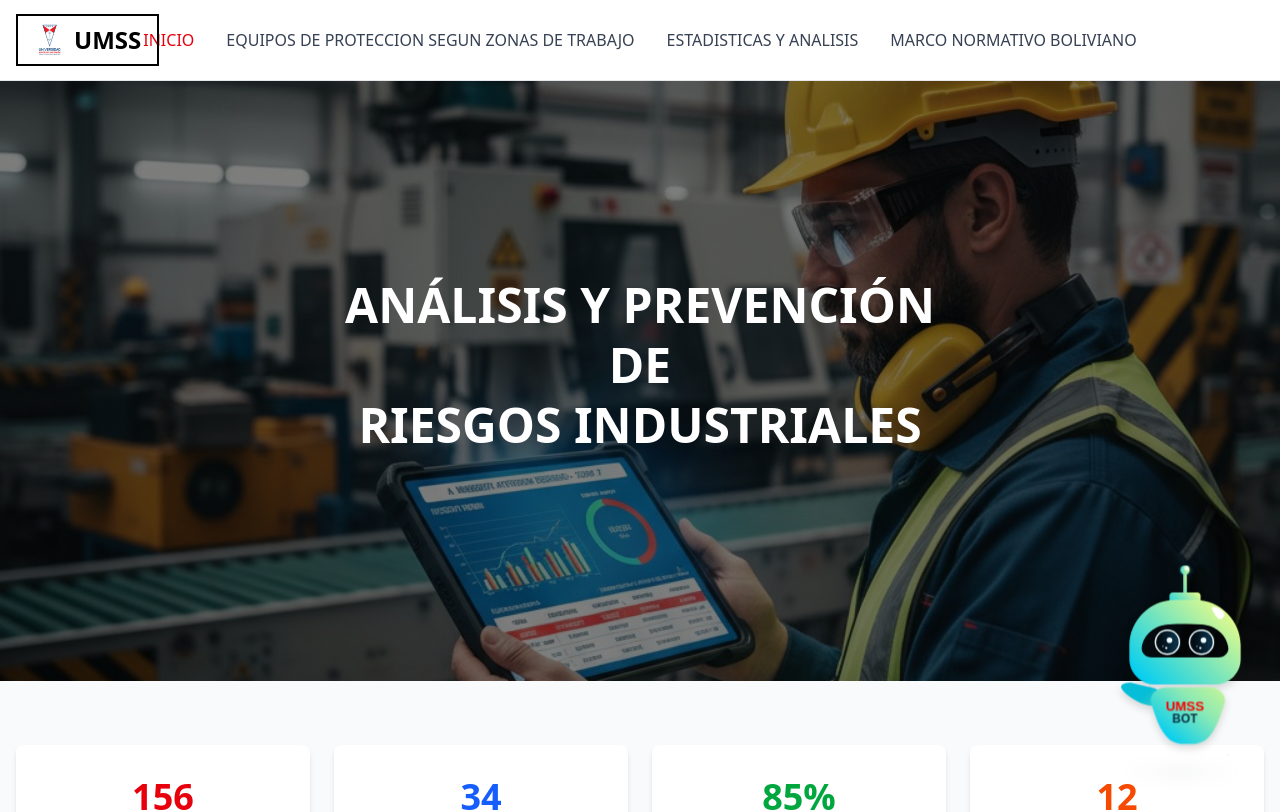
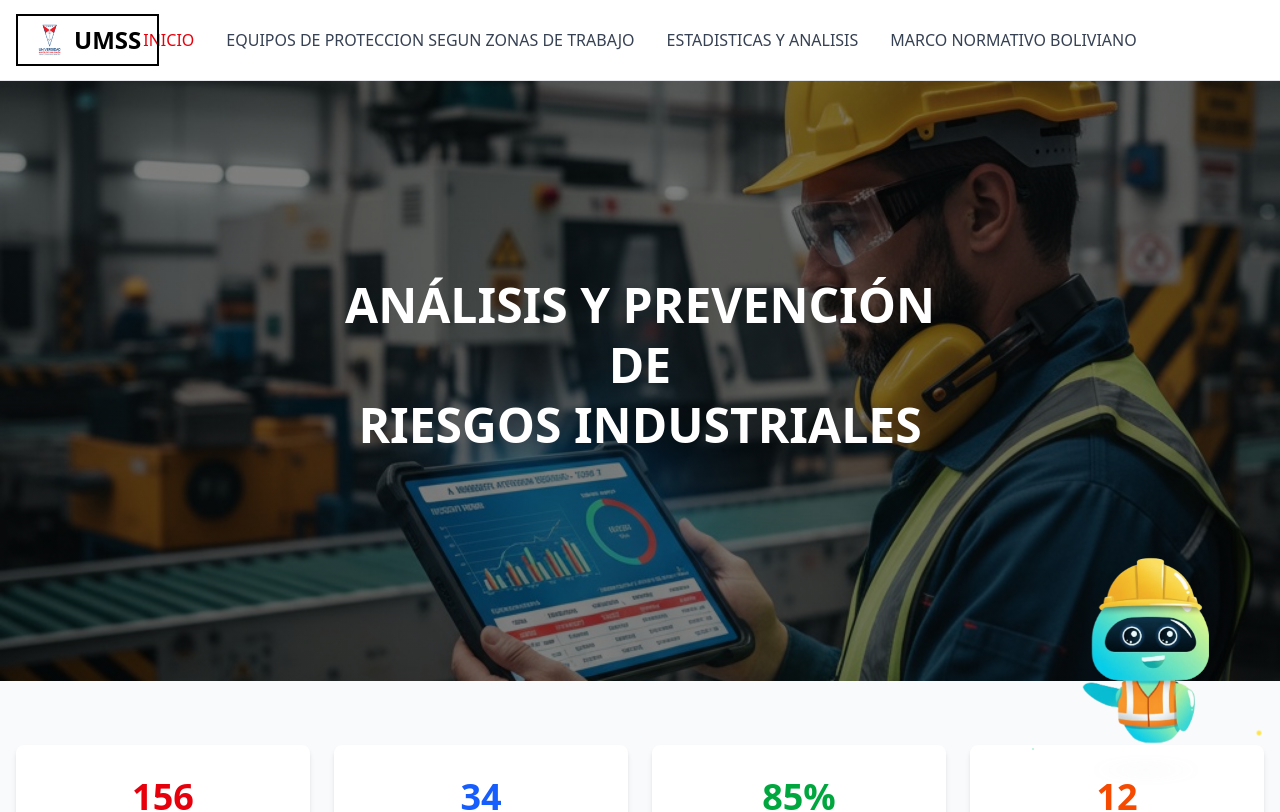
Before and after one commit to Rodri190/Security-Protocol, a Next.js app: page / in a window 1280 px wide. Shown: the top 812 px of the page. Built offline with nearby package versions, Linux system fonts and the light colour scheme.

Commit message:
Update AnimatedBot component with new image and animations

```diff
--- a/src/components/AnimatedBot.tsx
+++ b/src/components/AnimatedBot.tsx
@@ -1,160 +1,58 @@
-'use client';
+"use client";
+
+import Image from "next/image";
 
 export default function AnimatedBot() {
   return (
-    <div className="relative w-[150px] h-[210px]">
+    <div className="relative w-[220px] h-[220px]">
       {/* Sombra animada */}
-      <div className="absolute bottom-0 left-1/2 -translate-x-1/2 w-[120px] h-[8px] bg-gradient-to-r from-transparent via-gray-400/50 to-transparent rounded-full blur-sm animate-shadow-pulse" />
+      <div className="absolute bottom-1 left-1/2 -translate-x-1/2 w-[80px] h-[4px] bg-gradient-to-r from-transparent via-gray-400/50 to-transparent rounded-full blur-sm animate-shadow-pulse" />
 
-      {/* Bot SVG con animaciones */}
-      <div className="relative animate-float-smooth">
-        <svg
-          width="150"
-          height="210"
-          viewBox="0 0 404 708"
-          fill="none"
-          xmlns="http://www.w3.org/2000/svg"
-          className="w-full h-full drop-shadow-lg"
-        >
-          {/* Brazo izquierdo - Saludando */}
-          <path d="M47.7216 412.086C104.031 427.511 117.334 423.191 127.367 438.287C128.522 440.019 134.405 448.873 133.226 460.241C132.287 469.298 127.245 476.285 124.069 479.36C104.779 498.034 51.6995 475.189 21.2979 450.204C14.6706 444.758 -3.10992 430.143 0.471623 419.763C1.93702 415.509 6.49713 413.395 9.76799 411.935C24.2312 405.464 39.2301 409.762 47.7216 412.086Z" fill="url(#paint0_linear)" className="animate-wave"/>
-
-          <path d="M221.575 99.2413H209.593V20.594H221.575V99.2413Z" fill="url(#paint1_linear)"/>
-
-          <path d="M256.971 142.686H174.199C168.095 142.686 163.148 137.739 163.148 131.636V102.054C163.148 95.9498 168.095 91.0032 174.199 91.0032H256.971C263.072 91.0032 268.021 95.9498 268.021 102.054V131.636C268.021 137.739 263.072 142.686 256.971 142.686Z" fill="url(#paint2_linear)"/>
-
-          {/* Cabeza */}
-          <path d="M316.703 401.1H114.465C66.8849 401.1 27.9526 362.168 27.9526 314.588V269.645C27.9526 184.987 97.2203 115.721 181.878 115.721H249.289C333.95 115.721 403.215 184.987 403.215 269.645V314.588C403.215 362.366 364.481 401.1 316.703 401.1ZM215.585 197.295C196.32 197.295 177.783 197.813 160.039 198.738C113.597 201.153 75.7091 233.313 69.938 275.144L69.8132 276.045C68.1105 288.394 74.9164 300.433 86.9772 306.395C91.8872 308.822 97.3916 310.094 102.987 310.094H328.181C333.776 310.094 339.278 308.822 344.191 306.395C356.251 300.433 363.057 288.394 361.355 276.042C361.313 275.741 361.271 275.44 361.23 275.137C355.439 233.149 317.273 201.116 270.651 198.711C254.967 197.904 238.679 197.41 221.828 197.312C219.737 197.3 217.66 197.295 215.585 197.295Z" fill="url(#paint3_linear)"/>
-
-          {/* Ojo izquierdo */}
-          <g>
-            <circle cx="156.233" cy="258.41" r="43" fill="#EEFDFF"/>
-            <circle cx="156.233" cy="258.412" r="38" fill="url(#paint5_linear)"/>
-            <circle cx="163.148" cy="251.775" r="9.5" fill="#EEFDFF"/>
-            <circle cx="152.447" cy="278.044" r="3.8" fill="#EEFDFF"/>
-            <circle cx="141.172" cy="272.367" r="1.9" fill="#EEFDFF"/>
-          </g>
-
-          {/* Ojo derecho */}
-          <g>
-            <circle cx="270.95" cy="258.41" r="43" fill="#EEFDFF"/>
-            <circle cx="270.949" cy="258.412" r="38" fill="url(#paint6_linear)"/>
-            <circle cx="277.865" cy="251.775" r="9.5" fill="#EEFDFF"/>
-            <circle cx="267.164" cy="278.044" r="3.8" fill="#EEFDFF"/>
-            <circle cx="255.889" cy="272.367" r="1.9" fill="#EEFDFF"/>
-          </g>
-
-          {/* Antena */}
-          <circle cx="215.584" cy="15.3562" r="15.3562" fill="url(#paint7_linear)" className="animate-antenna-glow"/>
-          <circle cx="221.576" cy="9.35995" r="7" fill="white" className="animate-pulse"/>
-
-          {/* Brazo derecho (detalle blanco) */}
-          <path d="M347.799 164.955C348.002 172.125 342.15 180.697 335.445 181.431C329.162 182.119 324.145 175.699 318.973 169.077C313.872 162.552 302.717 145.792 307.159 141.051C313.016 134.798 347.32 148.043 347.799 164.955Z" fill="white"/>
-
-          {/* Cuerpo */}
-          <path d="M350.084 454.661C350.084 455.178 350.084 455.672 350.062 456.144C349.881 460.863 348.78 464.413 348.242 466.01C332.756 513.309 323.479 538.253 310.467 558.431C308.218 561.915 305.86 565.264 303.321 568.544C299.996 572.926 296.356 577.195 292.309 581.598C283.321 591.374 269.727 595.8 265.345 597.326C249.323 602.992 235.169 601.957 225.752 602.048H224.111C214.675 601.957 200.54 602.992 184.518 597.326C180.136 595.8 166.52 591.374 157.554 581.598C132.835 554.7 123.331 532.342 101.624 466.01C101.108 464.481 100.073 461.179 99.8257 456.751C99.7572 455.471 99.7351 454.187 99.8036 452.907C100.276 444.976 103.488 437.201 109.195 430.102C118.971 417.921 134.071 411.247 149.688 411.179L224.942 410.863L298.827 410.572C314.782 410.506 330.241 417.202 340.376 429.537C345.274 435.516 348.398 441.965 349.543 448.616C349.7 449.561 349.837 450.525 349.925 451.469C350.015 452.526 350.084 453.58 350.084 454.661Z" fill="url(#paint9_linear)"/>
-
-          {/* Texto UMSS BOT en el pecho */}
-          <text x="215" y="490" textAnchor="middle" fill="#ff0000" fontFamily="Arial, sans-serif" fontSize="45" fontWeight="900">
-            UMSS
-          </text>
-          <text x="215" y="530" textAnchor="middle" fill="#0B2F45" fontFamily="Arial, sans-serif" fontSize="40" fontWeight="900">
-            BOT
-          </text>
-
-          {/* Gradientes */}
-          <defs>
-            <linearGradient id="paint0_linear" x1="79.7696" y1="447.576" x2="298.084" y2="617.266" gradientUnits="userSpaceOnUse">
-              <stop stopColor="#06BED8"/>
-              <stop offset="1" stopColor="#DEFA8E"/>
-            </linearGradient>
-            <linearGradient id="paint1_linear" x1="191.159" y1="63.4796" x2="227.112" y2="58.2364" gradientUnits="userSpaceOnUse">
-              <stop stopColor="#06CFF1"/>
-              <stop offset="1" stopColor="#DEFA8E"/>
-            </linearGradient>
-            <linearGradient id="paint2_linear" x1="181.988" y1="154.774" x2="245.792" y2="82.7368" gradientUnits="userSpaceOnUse">
-              <stop stopColor="#06CFF1"/>
-              <stop offset="1" stopColor="#DEFA8E"/>
-            </linearGradient>
-            <linearGradient id="paint3_linear" x1="89.5753" y1="404.298" x2="342.407" y2="151.466" gradientUnits="userSpaceOnUse">
-              <stop stopColor="#06CFF1"/>
-              <stop offset="1" stopColor="#DEFA8E"/>
-            </linearGradient>
-            <linearGradient id="paint5_linear" x1="130.631" y1="258.412" x2="181.831" y2="258.412" gradientUnits="userSpaceOnUse">
-              <stop stopColor="#030D14"/>
-              <stop offset="1" stopColor="#0B2F45"/>
-            </linearGradient>
-            <linearGradient id="paint6_linear" x1="245.347" y1="258.412" x2="296.548" y2="258.412" gradientUnits="userSpaceOnUse">
-              <stop stopColor="#030D14"/>
-              <stop offset="1" stopColor="#0B2F45"/>
-            </linearGradient>
-            <linearGradient id="paint7_linear" x1="183.26" y1="20.0679" x2="230.84" y2="13.1291" gradientUnits="userSpaceOnUse">
-              <stop stopColor="#06CFF1"/>
-              <stop offset="1" stopColor="#DEFA8E"/>
-            </linearGradient>
-            <linearGradient id="paint9_linear" x1="144.911" y1="571.147" x2="338.864" y2="344.66" gradientUnits="userSpaceOnUse">
-              <stop stopColor="#06CFF1"/>
-              <stop offset="0.5" stopColor="#8EEAB3"/>
-              <stop offset="1" stopColor="#DEFA8E"/>
-            </linearGradient>
-          </defs>
-        </svg>
-
-        {/* Partículas mágicas */}
-        <div className="absolute bottom-0 left-1/2 -translate-x-1/2 w-full h-4">
-          <div className="magic-particle particle-1"></div>
-          <div className="magic-particle particle-2"></div>
-          <div className="magic-particle particle-3"></div>
-        </div>
+      {/* Bot Constructor UMSS - Imagen PNG */}
+      <div className="relative animate-float-smooth w-full h-full">
+        <Image
+          src="/image-removebg-preview (5).png"
+          alt="UMSS Bot Constructor"
+          width={220}
+          height={220}
+          className="w-full h-full object-contain"
+          priority
+        />
       </div>
 
-      <style dangerouslySetInnerHTML={{__html: `
+      {/* Partículas mágicas - Fuera del bot */}
+      <div className="absolute top-3 -left-2 w-1.5 h-1.5 bg-yellow-400 rounded-full animate-sparkle" />
+      <div className="absolute top-8 -right-2 w-1.5 h-1.5 bg-cyan-400 rounded-full animate-sparkle" style={{ animationDelay: '0.3s' }} />
+      <div className="absolute bottom-6 -left-1.5 w-1.5 h-1.5 bg-green-400 rounded-full animate-sparkle" style={{ animationDelay: '0.6s' }} />
+      <div className="absolute bottom-10 -right-1.5 w-1.5 h-1.5 bg-yellow-300 rounded-full animate-sparkle" style={{ animationDelay: '0.9s' }} />
+
+      {/* Estilos CSS para las animaciones */}
+      <style dangerouslySetInnerHTML={{
+        __html: `
           @keyframes float-smooth {
-          0%, 100% {
-            transform: translateY(0px);
-          }
-          50% {
-            transform: translateY(-15px);
-          }
+            0%, 100% { transform: translateY(0px); }
+            50% { transform: translateY(-10px); }
           }
 
           @keyframes shadow-pulse {
-          0%, 100% {
-            opacity: 0.3;
-            transform: scaleX(1);
-          }
-          50% {
-            opacity: 0.6;
-            transform: scaleX(0.8);
-          }
+            0%, 100% { opacity: 0.3; width: 120px; }
+            50% { opacity: 0.6; width: 140px; }
           }
 
           @keyframes antenna-glow {
-          0%, 100% {
-            filter: drop-shadow(0 0 5px rgba(6, 207, 241, 0.5));
-          }
-          50% {
-            filter: drop-shadow(0 0 15px rgba(6, 207, 241, 0.8));
-          }
+            0%, 100% { opacity: 0.6; }
+            50% { opacity: 1; }
           }
 
           @keyframes wave {
-          0%, 100% {
-            transform: translateY(0px);
-            transform-origin: 70px 430px;
+            0%, 100% { transform: rotate(0deg); }
+            25% { transform: rotate(-15deg); }
+            75% { transform: rotate(15deg); }
           }
-          25% {
-            transform: translateY(-15px);
-            transform-origin: 70px 430px;
-          }
-          50% {
-            transform: translateY(0px);
-            transform-origin: 70px 430px;
-          }
-          75% {
-            transform: translateY(-15px);
-            transform-origin: 70px 430px;
-          }
+
+          @keyframes sparkle {
+            0%, 100% { opacity: 0; transform: scale(0); }
+            50% { opacity: 1; transform: scale(1); }
           }
 
           .animate-float-smooth {
@@ -170,45 +68,15 @@ export default function AnimatedBot() {
           }
 
           .animate-wave {
+            transform-origin: center;
             animation: wave 1s ease-in-out infinite;
           }
 
-        .magic-particle {
-          position: absolute;
-          width: 4px;
-          height: 4px;
-          background: radial-gradient(circle, #06CFF1, #DEFA8E);
-          border-radius: 50%;
-          opacity: 0;
+          .animate-sparkle {
             animation: sparkle 2s ease-in-out infinite;
           }
-
-        .particle-1 {
-          left: 20%;
-          animation-delay: 0s;
-        }
-
-        .particle-2 {
-          left: 50%;
-          animation-delay: 0.3s;
-        }
-
-        .particle-3 {
-          left: 80%;
-          animation-delay: 0.6s;
-        }
-
-        @keyframes sparkle {
-          0%, 100% {
-            transform: translateY(0) scale(0);
-            opacity: 0;
-          }
-          50% {
-            transform: translateY(-20px) scale(1.2);
-            opacity: 1;
-          }
-        }
-      `}} />
+        `
+      }} />
     </div>
   );
 }
```
Also changed, not shown: public/bot.svg (added), public/image-removebg-preview (5).png (added). Lines whose indentation alone changed are shown as unchanged.
